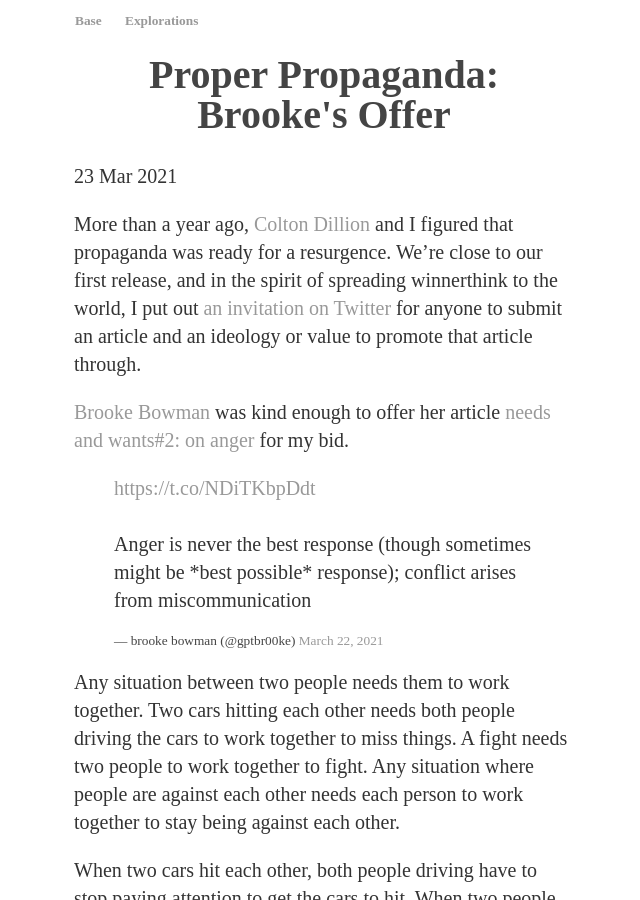
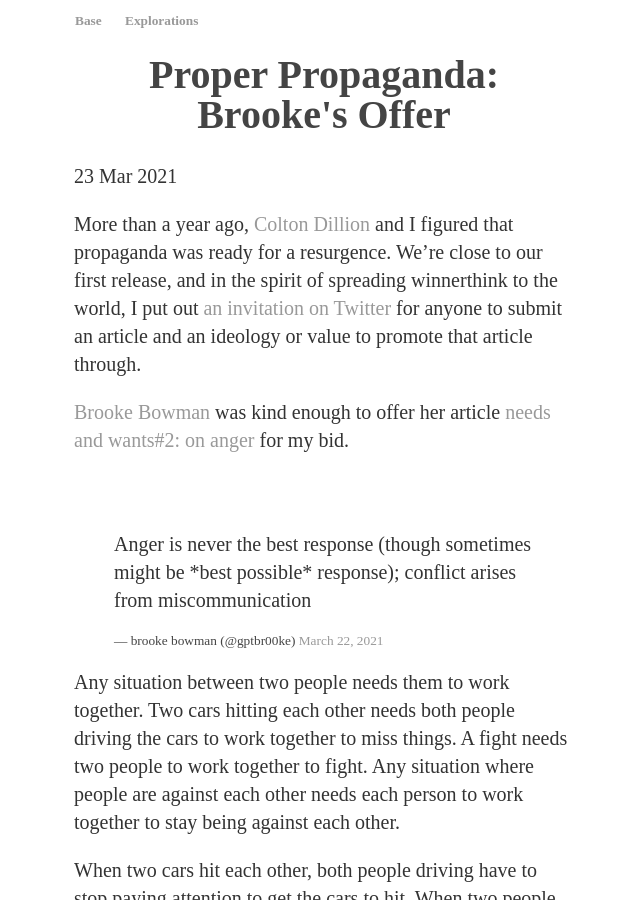
Before and after one commit to ray-dorai/ray-dorai.github.io, a Jekyll site: the page built from _posts/2021-03-23-pp-brooke.md, in a window 1280 px wide and 900 px high. Shown: the whole window, without its empty margins (316-956 px from the left). Built offline with Jekyll 4.4.1, drawn with Linux system fonts in a browser that asks for light colours; some of the changed lines change nothing that is shown.

Commit message:
Update 2021-03-23-pp-brooke.md

```diff
--- a/_posts/2021-03-23-pp-brooke.md
+++ b/_posts/2021-03-23-pp-brooke.md
@@ -8,7 +8,7 @@
 
 [Brooke Bowman](https://twitter.com/gptbr00ke) was kind enough to offer her article [needs and wants#2: on anger](https://theproject.is/needs-and-wants-2-on-anger/) for my bid.
 
-<blockquote class="twitter-tweet" data-conversation="none"><p lang="en" dir="ltr"><a href="https://t.co/NDiTKbpDdt">https://t.co/NDiTKbpDdt</a><br><br>Anger is never the best response (though sometimes might be *best possible* response); conflict arises from miscommunication</p>&mdash; brooke bowman (@gptbr00ke) <a href="https://twitter.com/gptbr00ke/status/1374075164883701772?ref_src=twsrc%5Etfw">March 22, 2021</a></blockquote>
+<blockquote class="twitter-tweet" data-conversation="none"><p lang="en" dir="ltr"><br><br>Anger is never the best response (though sometimes might be *best possible* response); conflict arises from miscommunication</p>&mdash; brooke bowman (@gptbr00ke) <a href="https://twitter.com/gptbr00ke/status/1374075164883701772?ref_src=twsrc%5Etfw">March 22, 2021</a></blockquote>
 
 Any situation between two people needs them to work together. Two cars hitting each other needs both people driving the cars to work together to miss things. A fight needs two people to work together to fight. Any situation where people are against each other needs each person to work together to stay being against each other.
 
```
